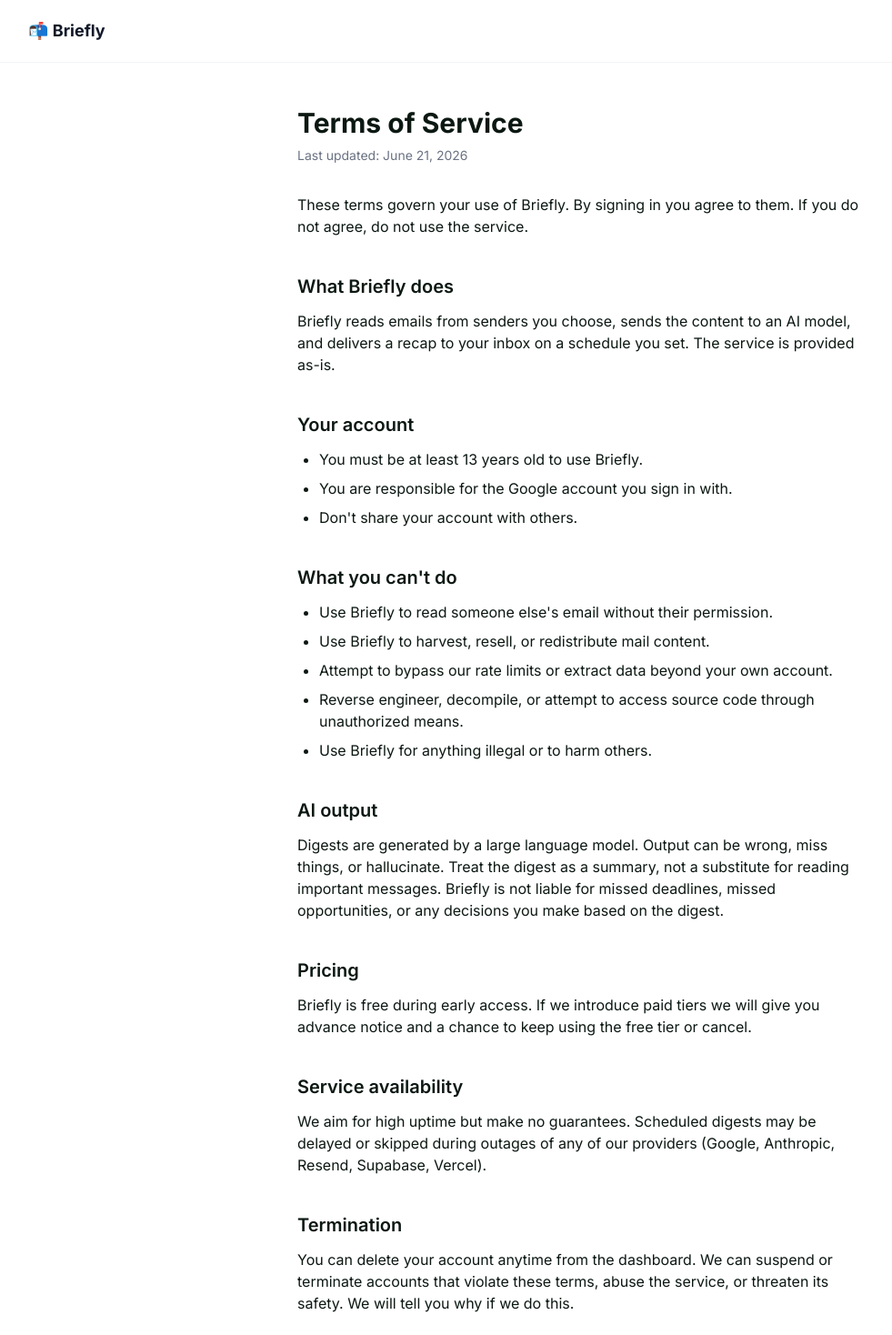
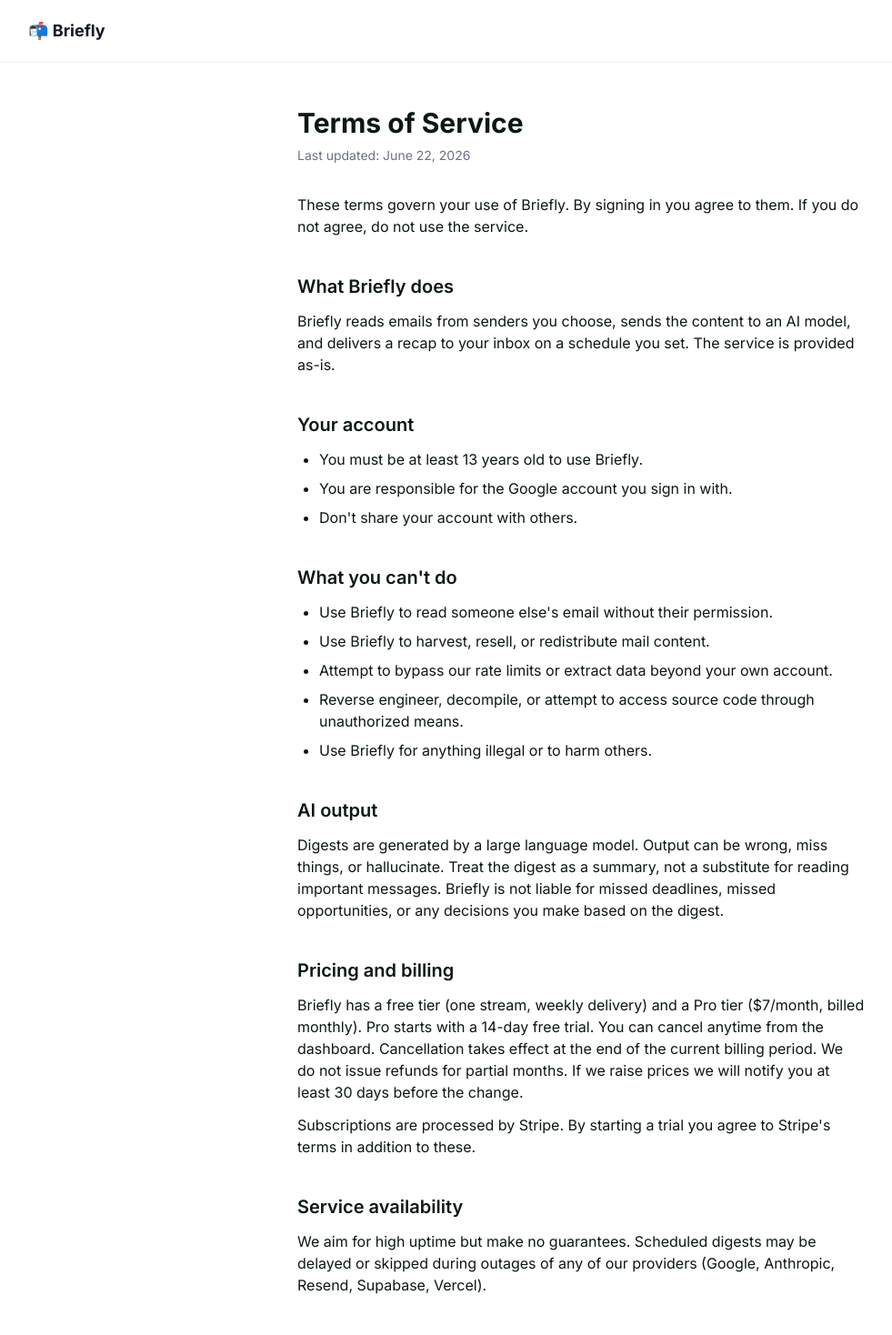
Before and after one commit to jasparbern/Briefly, a Next.js app: page /terms in a window 1280 px wide. Shown: the top 1468 px of the page at 91% size, without its empty margins (1-982 px from the left). Built offline with nearby package versions, Linux system fonts and the light colour scheme; no server answers.

Commit message:
Update privacy + terms to cover Stripe and Pro pricing

```diff
--- a/app/privacy/page.tsx
+++ b/app/privacy/page.tsx
@@ -14,7 +14,7 @@
 
       <article className="max-w-2xl mx-auto px-6 py-12 prose prose-sm prose-gray">
         <h1 className="text-3xl font-bold mb-2">Privacy Policy</h1>
-        <p className="text-sm text-gray-500 mb-8">Last updated: June 21, 2026</p>
+        <p className="text-sm text-gray-500 mb-8">Last updated: June 22, 2026</p>
 
         <p>
           Briefly reads emails from senders you choose and sends you a recap. This page explains
@@ -29,6 +29,7 @@
           <li>Your schedule choices (cadence, day, lookback window, delivery email).</li>
           <li>The actual emails Briefly processed for each digest (sender, subject, snippet, received date). You can delete any one of these from your dashboard.</li>
           <li>The digests we generated and sent you.</li>
+          <li>If you subscribe to Pro: your Stripe customer ID, subscription status, and trial/renewal dates. Briefly never sees your card number — Stripe handles all payment data.</li>
         </ul>
 
         <h2 className="text-xl font-semibold mt-10 mb-3">What we do with it</h2>
@@ -52,6 +53,7 @@
           <li><strong>Anthropic</strong> — generates the digest from your emails. They do not store the inputs after returning a response, and do not train on them.</li>
           <li><strong>Resend</strong> — delivers the digest to your inbox.</li>
           <li><strong>Vercel</strong> — hosts the web app and runs the scheduled job that creates digests.</li>
+          <li><strong>Stripe</strong> — processes Pro subscriptions. Holds your billing details directly. Briefly only stores Stripe customer/subscription IDs and status.</li>
         </ul>
 
         <h2 className="text-xl font-semibold mt-10 mb-3">Gmail access scope</h2>
--- a/app/terms/page.tsx
+++ b/app/terms/page.tsx
@@ -14,7 +14,7 @@
 
       <article className="max-w-2xl mx-auto px-6 py-12 prose prose-sm prose-gray">
         <h1 className="text-3xl font-bold mb-2">Terms of Service</h1>
-        <p className="text-sm text-gray-500 mb-8">Last updated: June 21, 2026</p>
+        <p className="text-sm text-gray-500 mb-8">Last updated: June 22, 2026</p>
 
         <p>
           These terms govern your use of Briefly. By signing in you agree to them. If you do not agree, do not use the service.
@@ -46,9 +46,12 @@
           Digests are generated by a large language model. Output can be wrong, miss things, or hallucinate. Treat the digest as a summary, not a substitute for reading important messages. Briefly is not liable for missed deadlines, missed opportunities, or any decisions you make based on the digest.
         </p>
 
-        <h2 className="text-xl font-semibold mt-10 mb-3">Pricing</h2>
+        <h2 className="text-xl font-semibold mt-10 mb-3">Pricing and billing</h2>
         <p>
-          Briefly is free during early access. If we introduce paid tiers we will give you advance notice and a chance to keep using the free tier or cancel.
+          Briefly has a free tier (one stream, weekly delivery) and a Pro tier ($7/month, billed monthly). Pro starts with a 14-day free trial. You can cancel anytime from the dashboard. Cancellation takes effect at the end of the current billing period. We do not issue refunds for partial months. If we raise prices we will notify you at least 30 days before the change.
+        </p>
+        <p className="mt-3">
+          Subscriptions are processed by Stripe. By starting a trial you agree to Stripe&apos;s terms in addition to these.
         </p>
 
         <h2 className="text-xl font-semibold mt-10 mb-3">Service availability</h2>
```
